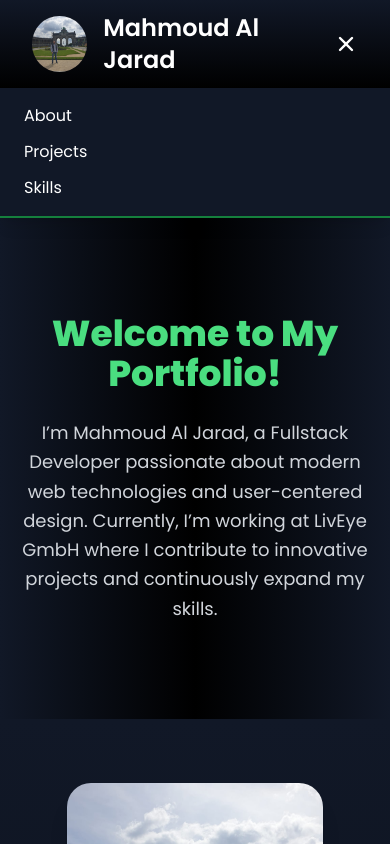
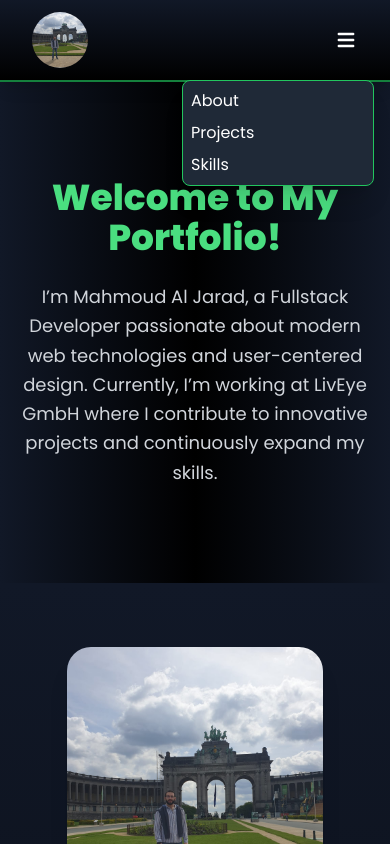
Before and after one commit to mahmoudjd/portfolio, a React (Create React App) app: page / in a window 390 px wide. Both pictures are taken after a click on the button "Toggle Menu". Shown: the top 844 px of the page. Built offline with nearby package versions, Linux system fonts and the light colour scheme.

Commit message:
Update Header styling und create mobile Dropdown

```diff
--- a/src/components/Header/Avatar.tsx
+++ b/src/components/Header/Avatar.tsx
@@ -9,7 +9,7 @@ const Avatar = ({image, name}: Props) => {
     return (
         <div className="flex items-center space-x-4">
             <img src={image} alt={name} className="w-14 h-14 rounded-full object-cover"/>
-            <NavLink to="/" className="text-white text-2xl font-semibold hover:text-green-400">
+            <NavLink to="/" className="text-white hidden sm:flex text-2xl font-semibold hover:text-green-400">
                 {name}
             </NavLink>
         </div>
--- a/src/components/Header/Header.tsx
+++ b/src/components/Header/Header.tsx
@@ -1,43 +1,35 @@
-import React, {useState} from "react";
-import {HiMenu, HiX} from "react-icons/hi";
+import React, { useState } from "react";
+import { HiMenu } from "react-icons/hi";
 import Avatar from "./Avatar";
 import NavbarLink from "./NavbarLink";
+import MobileDropdown from "./MobileDropdown";
 import img1 from "../../assets/mahmoud.jpeg";
-import {Container} from "../ui/container";
+import { Container } from "../ui/container";
 
 const Header = () => {
     const [isMenuOpen, setIsMenuOpen] = useState(false);
 
     return (
-        <header className="w-full  text-white sticky top-0 z-50 border-b-2 border-green-700 shadow-lg">
-            <Container className="w-full mx-auto px-4 py-3 flex items-center justify-between">
-                <Avatar image={img1} name="Mahmoud Al Jarad"/>
+        <header className="w-full sticky top-0 text-white border-b-2 border-green-700 shadow-lg bg-black">
+            <Container className="flex items-center justify-between px-4 py-3">
+                <Avatar image={img1} name="Mahmoud Al Jarad" />
 
-                {/* Desktop Navigation */}
-                <nav className="hidden md:flex space-x-6 text-lg">
-                    <NavbarLink to="/" text="About"/>
-                    <NavbarLink to="/projects" text="Projects"/>
-                    <NavbarLink to="/skills" text="Skills"/>
+                <nav className="hidden md:flex space-x-4 text-lg">
+                    <NavbarLink to="/" text="About" />
+                    <NavbarLink to="/projects" text="Projects" />
+                    <NavbarLink to="/skills" text="Skills" />
                 </nav>
 
-                {/* Mobile Menu Button */}
                 <button
-                    className="md:hidden text-white text-2xl"
+                    className="md:hidden text-2xl"
                     onClick={() => setIsMenuOpen(!isMenuOpen)}
                     aria-label="Toggle Menu"
                 >
-                    {isMenuOpen ? <HiX/> : <HiMenu/>}
+                    <HiMenu />
                 </button>
             </Container>
 
-            {/* Mobile Dropdown */}
-            {isMenuOpen && (
-                <div className="md:hidden bg-gray-900 px-6 py-4 space-y-3">
-                    <NavbarLink to="/" text="About" handleClick={() => setIsMenuOpen(false)}/>
-                    <NavbarLink to="/projects" text="Projects" handleClick={() => setIsMenuOpen(false)}/>
-                    <NavbarLink to="/skills" text="Skills" handleClick={() => setIsMenuOpen(false)}/>
-                </div>
-            )}
+            <MobileDropdown isOpen={isMenuOpen} onClose={() => setIsMenuOpen(false)} />
         </header>
     );
 };
--- /dev/null
+++ b/src/components/Header/MobileDropdown.tsx
@@ -0,0 +1,44 @@
+import React, { useRef, useEffect } from "react";
+import NavbarLink from "./NavbarLink";
+
+interface MobileDropdownProps {
+    isOpen: boolean;
+    onClose: () => void;
+}
+
+const MobileDropdown: React.FC<MobileDropdownProps> = ({ isOpen, onClose }) => {
+    const menuRef = useRef<HTMLDivElement | null>(null);
+
+    useEffect(() => {
+        const handleClickOutside = (event: MouseEvent) => {
+            if (menuRef.current && !menuRef.current.contains(event.target as Node)) {
+                onClose();
+            }
+        };
+
+        if (isOpen) {
+            document.addEventListener("mousedown", handleClickOutside);
+        }
+
+        return () => {
+            document.removeEventListener("mousedown", handleClickOutside);
+        };
+    }, [isOpen, onClose]);
+
+    if (!isOpen) return null;
+
+    return (
+        <div
+            ref={menuRef}
+            className="md:hidden absolute top-full right-4 w-48 border border-green-500 rounded-lg bg-gray-800 shadow-xl overflow-hidden z-50"
+        >
+            <div className="flex flex-col space-y-2 p-2">
+                <NavbarLink to="/" text="About" handleClick={onClose} />
+                <NavbarLink to="/projects" text="Projects" handleClick={onClose} />
+                <NavbarLink to="/skills" text="Skills" handleClick={onClose} />
+            </div>
+        </div>
+    );
+};
+
+export default MobileDropdown;
```
